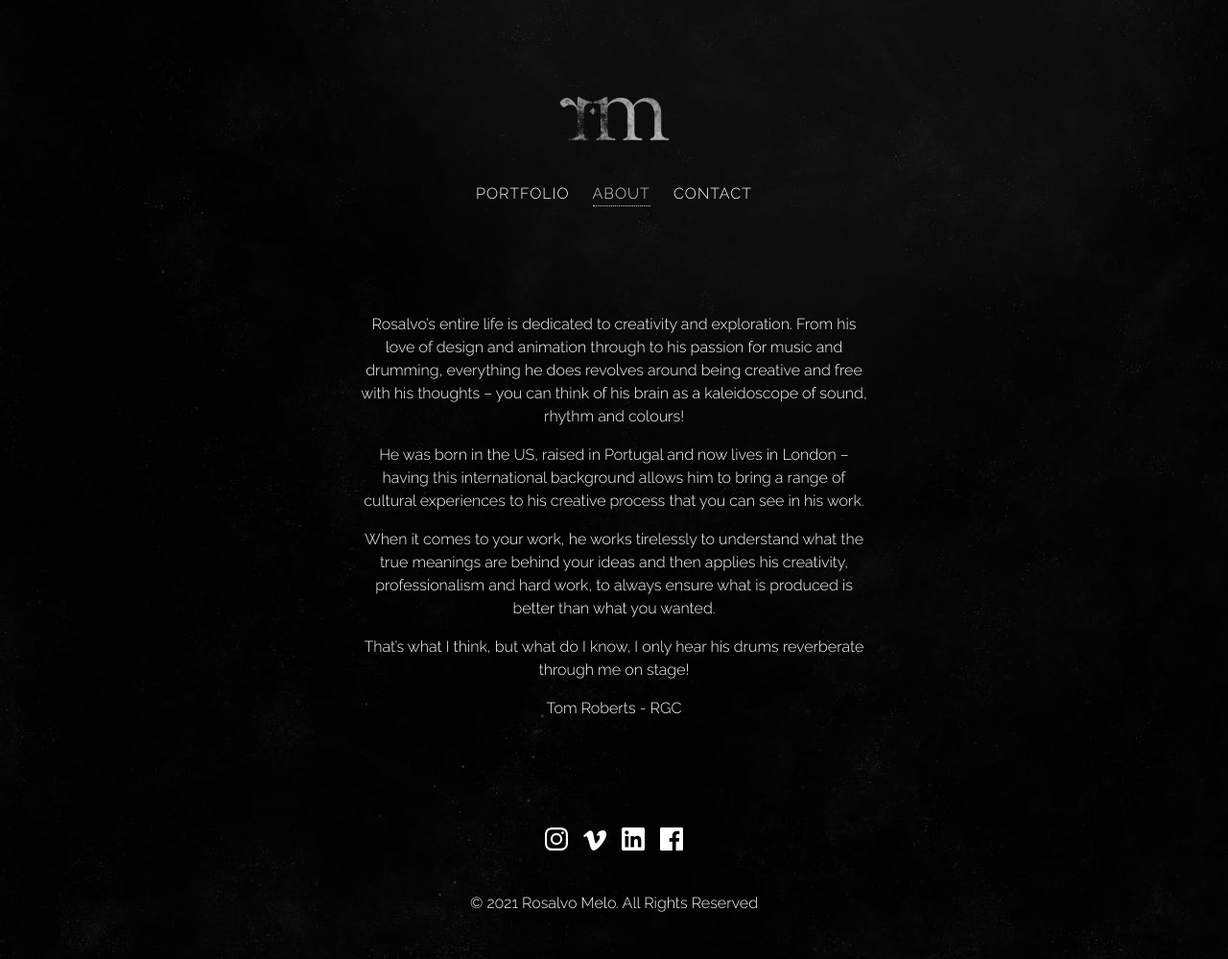
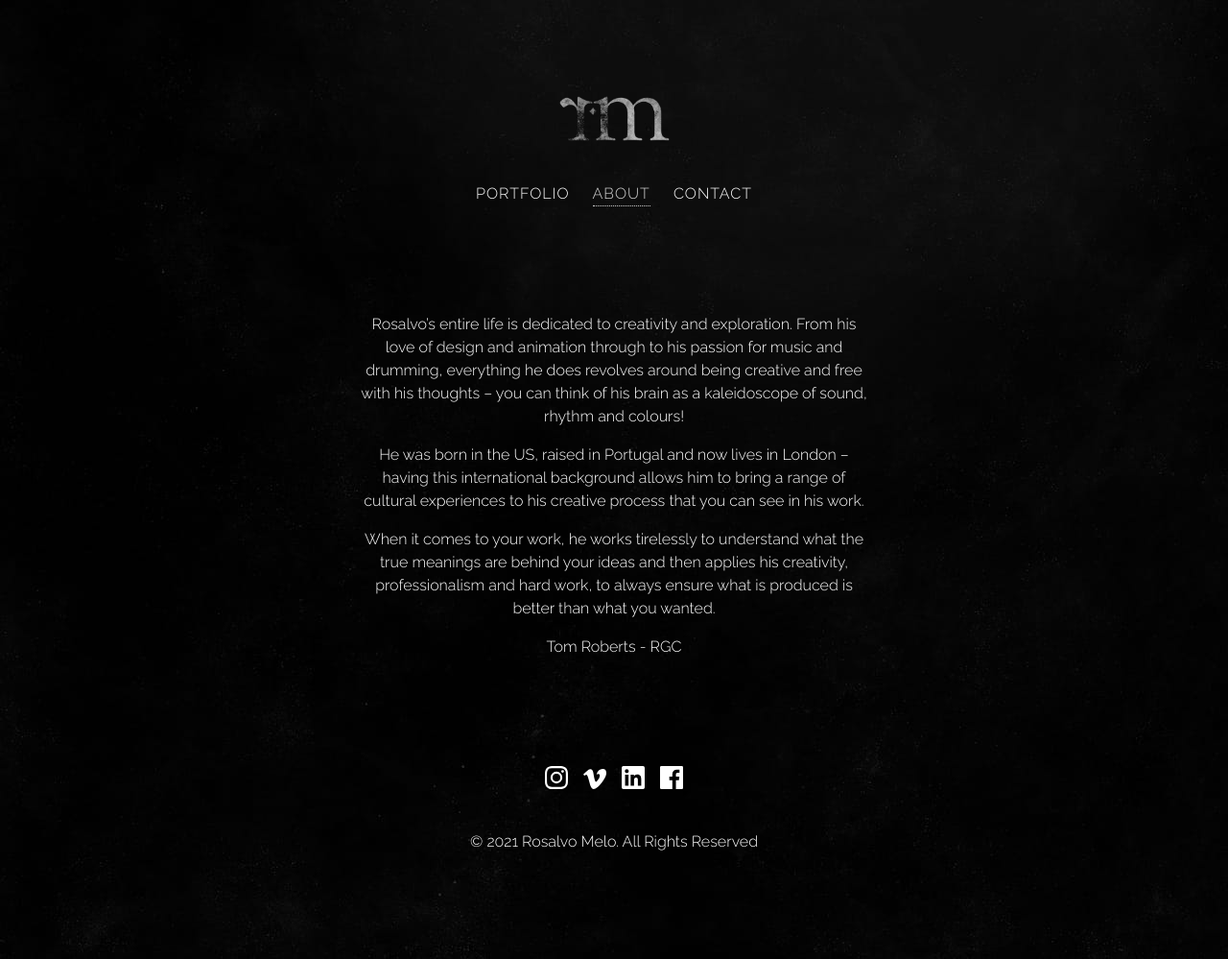
Before and after one commit to luisbraga/rosalvomelo, a Jekyll site: the page built from about.markdown, in a window 1280 px wide. Shown: the whole page at 96% size. Built offline with Jekyll 4.4.1, drawn with Linux system fonts in a browser that asks for light colours; our own code applies the rules of GitHub Pages for plain Markdown files.

Commit message:
Updated About

```diff
--- a/about.markdown
+++ b/about.markdown
@@ -11,7 +11,6 @@ position: 2
 
   <p>When it comes to your work, he works tirelessly to understand what the true meanings are behind your ideas and then applies his creativity, professionalism and hard work, to always ensure what is produced is better than what you wanted.</p>
 
-  <p>That&rsquo;s what I think, but what do I know, I only hear his drums reverberate through me on stage!</p>
 
   <p>Tom Roberts - RGC</p>
 </blockquote>
```
